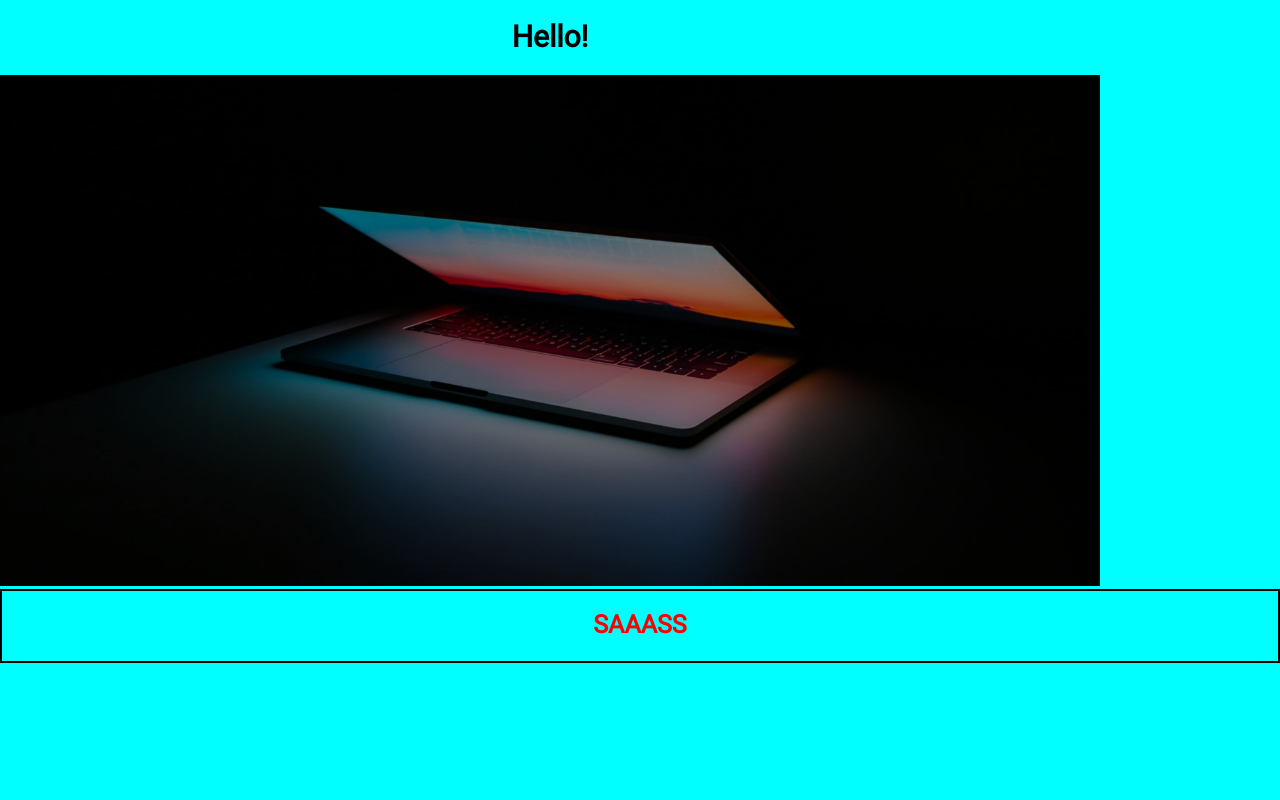
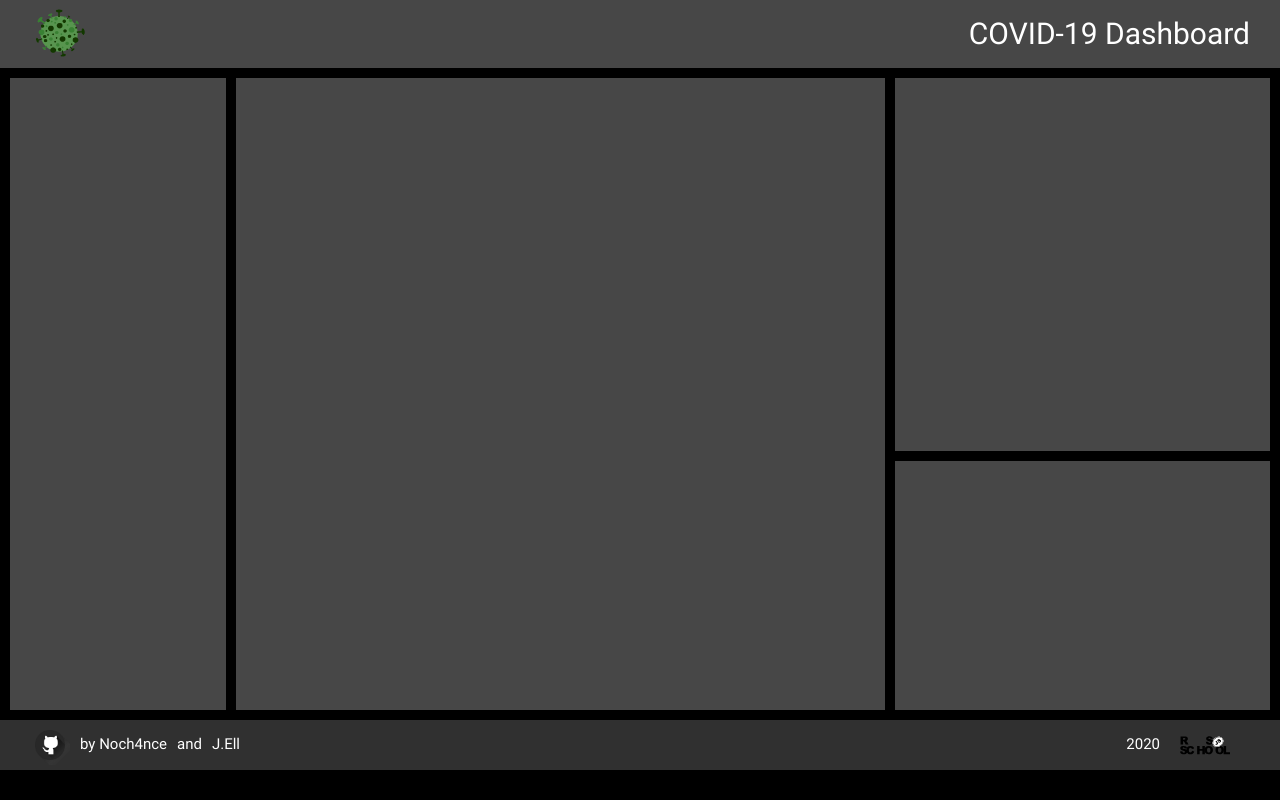
Before and after one commit to JaneEllison/covid-dashboard, a website built with webpack: page covid-dashboard/index.html in a window 1280 px wide. Built offline with nearby package versions, Linux system fonts and the light colour scheme.

Commit message:
feat: add inital page

```diff
--- a/covid-dashboard/index.html
+++ b/covid-dashboard/index.html
@@ -1,19 +1,48 @@
 <!DOCTYPE html>
 <html lang="en">
 <head>
-    <meta charset="UTF-8">
-    <meta name="viewport" content="width=device-width, initial-scale=1.0">
-    <title>Covid</title>
+  <meta charset="UTF-8">
+  <meta name="viewport" content="width=device-width, initial-scale=1.0">
+  <title>COVID-19</title>
 </head>
 <body>
-
-    <div class="container">
-        <h1>Hello!</h1>
-    </div>
-
-    <div class="sas">
-        <h2 class="sas__h2">SAAASS</h2>
-    </div>
-
+  <div class="container">
+    <header class="header">
+      <div class="header__container">
+        <a href="/">
+          <img src="assets/images/covid-icon.png" alt="covid-logo" class="logo__title">
+        </a>
+        <span class="header__title">COVID-19 Dashboard</span>
+      </div>
+    </header>
+    <main class="main">
+      <div class="main__container">
+        <div class="left__part">
+          <div class="list"> </div>
+          <div class="map"> </div>
+        </div>
+        <div class="right__part">
+          <div class="table"></div>
+          <div class="chart"></div>
+        </div>
+      </div>
+    </main>
+    <footer class="footer">
+      <div class="footer__container">
+        <div class="creators">
+          <img src="assets/images/git-icon.png" class="creators__icon" alt="gitHub Logo">
+          <a href="https://github.com/Noch4nce" class="creators__info"> by Noch4nce </a>
+          <span>and</span>
+          <a href="https://github.com/JaneEllison" class="creators__info"> J.Ell </a>
+        </div>
+        <div class="creators">
+          <span>2020</span>
+          <a href="https://rs.school/js/" class="creators__info">
+            <img src="assets/images/rs_school_js.svg" class="course__icon" alt="RSschool Logo">
+          </a>
+        </div>
+      </div>
+    </footer>
+  </div>
 </body>
 </html>
--- a/covid-dashboard/js/index.js
+++ b/covid-dashboard/js/index.js
@@ -1,10 +1,2 @@
 import '../styles/scss/main.scss';
-import images from '../assets/images/bg.png';
 import './components/table';
-
-function add() {
-    console.log('hi');
-    const container = document.querySelector('.container');
-    container.insertAdjacentHTML('beforeend', `<img src=${images}>`);
-}
-add();
--- a/covid-dashboard/styles/scss/pages/_home.scss
+++ b/covid-dashboard/styles/scss/pages/_home.scss
@@ -1,34 +1,140 @@
+$base-color: rgb(0, 0, 0);
+$components-color: rgb(71, 71, 71);
+$text-color: rgb(255, 255, 255);
+
+
 body {
-    box-sizing: border-box;
-    background-color: aqua;
-    font-family: 'Roboto', sans-serif;
+  box-sizing: border-box;
+  font-family: 'Roboto', sans-serif;
+  background-color: $base-color;
 }
 
 :root {
-    font-size: 10px;
-}
-
-h1 {
-    text-align: center;
-    font-size: 3rem;
+  font-size: 10px;
 }
 
 .container {
-    max-width: 1100px;
-    width: 100%;
+  margin: 0 auto;
 }
 
-.container img {
-    width: 100%;
+.header {
+  background-color:$components-color;
+  &__container {
+    display: flex;
+    justify-content: space-between;
+    align-items: center;
+    padding: 0 3rem;
+  }
+  &__title {
+    color: $text-color;
+    font-size: 3rem;
+  }
 }
 
+.logo__title{
+  width: 6rem;
+  height: 6.5rem;
+}
 
-.sas {
-    border: 2px solid black;
-    &__h2 {
-        color: red;
-        font-size: 25px;
-        text-align: center;
-        font-weight: bold;
+.main__container {
+  max-width: 140rem;
+  height: 79vh;
+  margin: 0 auto;
+  padding: 1rem;
+  display: flex;
+  @media only screen and (max-width: 768px){
+    flex-direction: column;
+    height: 100%;
+  }
+}
+
+.left__part {
+  display: flex;
+  width: 70%;
+  margin-right: 1rem;
+  @media only screen and (max-width: 768px){
+    width: 100%;
+    height: 80vh;
+    flex-direction: column;
+    margin-right: 0;
+  }
+  .list {
+    width: 25%;
+    background-color: $components-color;
+    @media only screen and (max-width: 768px){
+      width: 100%;
+      height: 80%;
+      margin-bottom: 1rem;
     }
+  }
+  .map {
+    width: 75%;
+    background-color: $components-color;
+    margin-left: 1rem;
+    @media only screen and (max-width: 768px){
+      width: 100%;
+      height: 40%;
+      margin-left: 0;
+    }
+  }
 }
+
+.right__part {
+  display: flex;
+  flex-direction: column;
+  width: 30%;
+  justify-content: center;
+  @media only screen and (max-width: 768px){
+    margin-top: 1rem;
+    width: 100%;
+    height: 55vh;
+  }
+  .table{
+    height: 60%;
+    margin-bottom: 1rem;
+    background-color:$components-color;
+    @media only screen and (max-width: 768px){
+      height: 50%;
+    }
+  }
+  .chart{
+    height: 40%;
+    background-color:$components-color;
+    @media only screen and (max-width: 768px){
+      height: 50%;
+    }
+  }
+}
+
+.footer {
+  background-color: rgb(48, 48, 48);
+  color: $text-color;
+  font-size: 1.5rem;
+  &__container {
+    display: flex;
+    justify-content: space-between;
+    align-items: center;
+    padding: 0 3rem;
+  }
+}
+
+.creators {
+  display: flex;
+  align-items: center;
+  .creators__info {
+    display: flex;
+    align-items: center;
+    text-decoration: none;
+    color: $text-color;
+    margin: 0 1rem;
+  }
+  .creators__icon {
+    width: 4rem;
+    height: 4rem;
+  }
+  .course__icon {
+    margin: 0 1rem;
+    width: 5rem;
+    height: 5rem;
+  }
+}
```
Also changed, not shown: covid-dashboard/.eslintrc.js, covid-dashboard/assets/images/1.jpg (deleted), covid-dashboard/assets/images/bg.png (deleted), covid-dashboard/assets/images/covid-icon.png (added), covid-dashboard/assets/images/git-icon.png (added), covid-dashboard/assets/images/rs_school_js.svg (added), covid-dashboard/js/components/table.js (line endings or trailing spaces).
